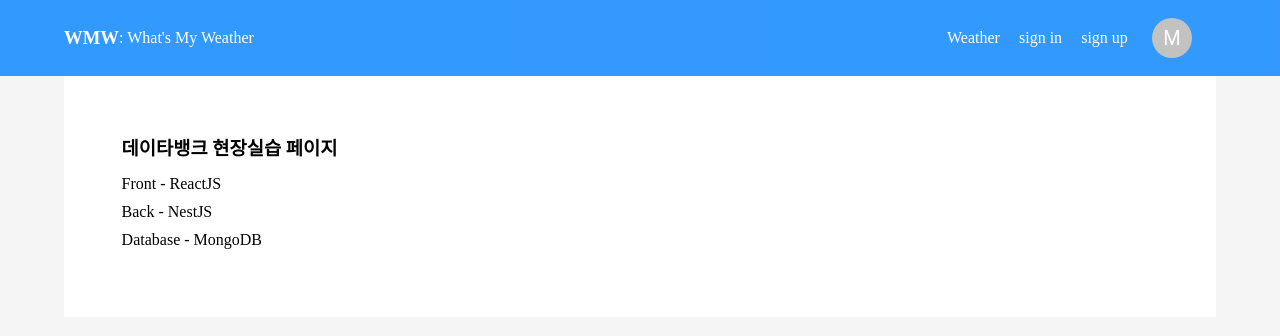
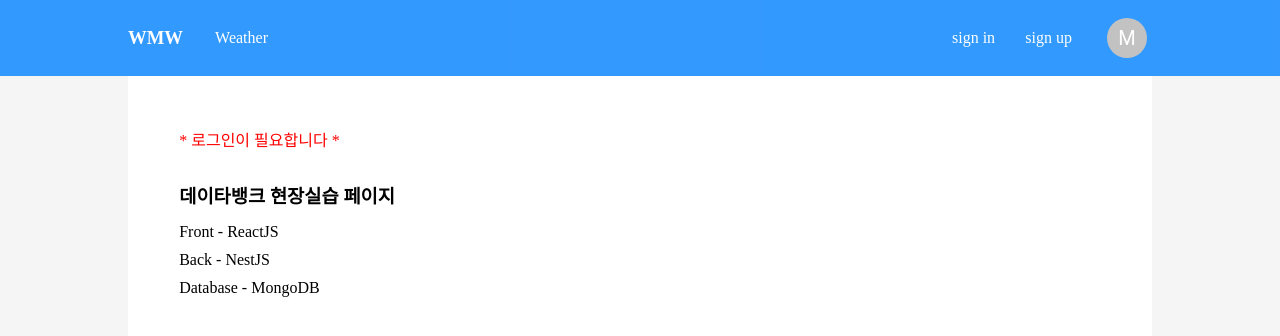
Before and after one commit to jwc406/field_practice, a React (Create React App) app in the folder client/: page / in a window 1280 px wide. Shown: the top 336 px of the page. Built offline with nearby package versions, Linux system fonts and the light colour scheme.

Commit message:
인증 컴포넌트 추가

```diff
--- a/client/src/App.tsx
+++ b/client/src/App.tsx
@@ -1,27 +1,12 @@
 import "./App.css";
-import Header from "./components/Header";
-import PaintUser from "./components/PaintUser";
-import Home from "./components/Home";
-import { BrowserRouter } from "react-router-dom";
-import { Route, Routes } from "react-router-dom";
-import UserPatch from "./components/UserPatch";
-import SignUp from "./components/SignUp";
-import SignIn from "./components/SignIn";
+
+import Auth from "./components/Auth";
 
 export default App;
 function App() {
   return (
-    <BrowserRouter>
-      <div className="App">
-        <Header />
-        <Routes>
-          <Route path="/" element={<Home />} />
-          <Route path="/signUp" element={<SignUp />} />
-          <Route path="/signIn" element={<SignIn />} />
-          <Route path="/jw-users" element={<PaintUser />} />
-          <Route path="/jw-users/:id" element={<UserPatch />} />
-        </Routes>
-      </div>
-    </BrowserRouter>
+    <div className="App">
+      <Auth />
+    </div>
   );
 }
--- /dev/null
+++ b/client/src/components/Auth.tsx
@@ -0,0 +1,33 @@
+import { useState, useEffect } from "react";
+import { BrowserRouter, Routes, Route } from "react-router-dom";
+import Header from "./Header";
+import Home from "./Home";
+import PaintUser from "./PaintUser";
+import SignIn from "./SignIn";
+import SignUp from "./SignUp";
+import UserPatch from "./UserPatch";
+
+export default function Auth() {
+  const [isLogin, setIsLogin] = useState(false);
+
+  //useEffect : 렌더링 이후에 어떻게 해야할지
+  useEffect(() => {
+    if (sessionStorage.getItem("loginId") === null) {
+    } else {
+      setIsLogin(true);
+    }
+  }, [isLogin]);
+
+  return (
+    <BrowserRouter>
+      <Header isLogin={isLogin} setIsLogin={setIsLogin} />
+      <Routes>
+        <Route path="/" element={<Home isLogin={isLogin} />} />
+        <Route path="/signUp" element={<SignUp />} />
+        <Route path="/signIn" element={<SignIn />} />
+        <Route path="/jw-users" element={<PaintUser />} />
+        <Route path="/jw-users/:id" element={<UserPatch />} />
+      </Routes>
+    </BrowserRouter>
+  );
+}
--- a/client/src/components/GetData.tsx
+++ b/client/src/components/GetData.tsx
@@ -35,12 +35,12 @@ export default function GetData(u: IProps) {
         <td>{users.userId}</td>
         <td>{users.email}</td>
         <td>
+          <Link to={`/jw-users/${users._id}`}>
+            <button className="btns">수정</button>
+          </Link>
           <button onClick={del} className="btns btns_del">
             삭제
           </button>
-          <Link to={`/jw-users/${users._id}`}>
-            <button className="btns">수정</button>
-          </Link>
         </td>
       </tr>
     </tbody>
--- a/client/src/components/Header.tsx
+++ b/client/src/components/Header.tsx
@@ -1,36 +1,30 @@
-import { useEffect, useState } from "react";
 import { Link } from "react-router-dom";
 import AccountMenu from "./AccountMenu";
+import { useNavigate } from "react-router-dom";
 
-export default function Header() {
-  const [isLogin, setIsLogin] = useState(false);
-
-  useEffect(() => {
-    if (sessionStorage.getItem("loginId") === null) {
-      console.log("로그인 필요");
-    } else {
-      setIsLogin(true);
-    }
-  }, []);
+export default function Header({ isLogin, setIsLogin }: any) {
+  const navigate = useNavigate();
 
   function logout() {
-    sessionStorage.setItem("loginId", "");
     alert("로그아웃 하였습니다");
-    return setIsLogin(false);
+    setIsLogin(false);
+    sessionStorage.removeItem("loginId");
+    navigate("/");
   }
 
   return (
     <div className="header">
-      <Link to="/">
-        <div className="header_logo">
+      <div className="header_logos">
+        <Link to="/">
           <h3>WMW</h3>
-          <p> : What's My Weather</p>
-        </div>
-      </Link>
+        </Link>
+        <Link to="/weather">Weather</Link>
+      </div>
       <div className="header_menus">
-        <Link to="/weather">Weather</Link>
         {isLogin ? (
-          <button onClick={logout}>Logout</button>
+          <Link onClick={logout} to={""}>
+            Logout
+          </Link>
         ) : (
           <Link to="/signIn">sign in</Link>
         )}
--- a/client/src/components/Home.tsx
+++ b/client/src/components/Home.tsx
@@ -1,7 +1,18 @@
-export default function Home() {
+export default function Home(isLogin: any) {
+  const loginCheck = isLogin.isLogin;
   return (
     <div className="home">
       <div className="home-article">
+        {loginCheck ? null : (
+          <p
+            style={{
+              marginBottom: "30px",
+              color: "red",
+            }}
+          >
+            * 로그인이 필요합니다 *
+          </p>
+        )}
         <h3>데이타뱅크 현장실습 페이지</h3>
         <p>Front - ReactJS</p>
         <p>Back - NestJS</p>
--- a/client/src/components/SignIn.tsx
+++ b/client/src/components/SignIn.tsx
@@ -1,13 +1,10 @@
 import axios from "axios";
 import React, { useEffect } from "react";
 import { Link } from "react-router-dom";
-import { useNavigate } from "react-router-dom";
 
 export default function SignIn() {
   const [uid, setUid] = React.useState("");
   const [pwd, setPwd] = React.useState("");
-
-  const navigate = useNavigate();
 
   const handleUid = (e: any) => {
     setUid(e.target.value);
@@ -29,9 +26,9 @@ export default function SignIn() {
         else {
           if (res.data === "pwError") return alert("비밀번호가 틀렸습니다 😥");
           else {
-            alert("로그인 성공!");
             sessionStorage.setItem("loginId", uid);
-            navigate("/");
+            alert("로그인 되었습니다!");
+            window.location.replace("/");
           }
         }
       })
--- a/client/src/index.css
+++ b/client/src/index.css
@@ -32,30 +32,41 @@ a {
   align-items: center;
   opacity: 0.9;
   width: 100vw;
-  padding: 1% 5%;
+  padding: 1% 10%;
 }
 
-.header_logo {
+.header {
   display: flex;
-  align-items: center;
+  justify-content: space-between;
 }
 
-.header_menus {
-  display: flex;
-  width: 25%;
-  justify-content: space-evenly;
-  align-items: center;
+.header h3 {
+  text-align: left;
 }
 
 .header a {
   color: white;
 }
 
+.header_logos {
+  display: flex;
+  align-items: center;
+  flex-basis: 140px;
+  justify-content: space-between;
+}
+
+.header_menus {
+  display: flex;
+  align-items: center;
+  flex-basis: 200px;
+  justify-content: space-between;
+}
+
 .home {
   background-color: white;
   display: flex;
   align-items: center;
-  margin: 0 5%;
+  margin: 0 10%;
 }
 
 .home-article {
```
